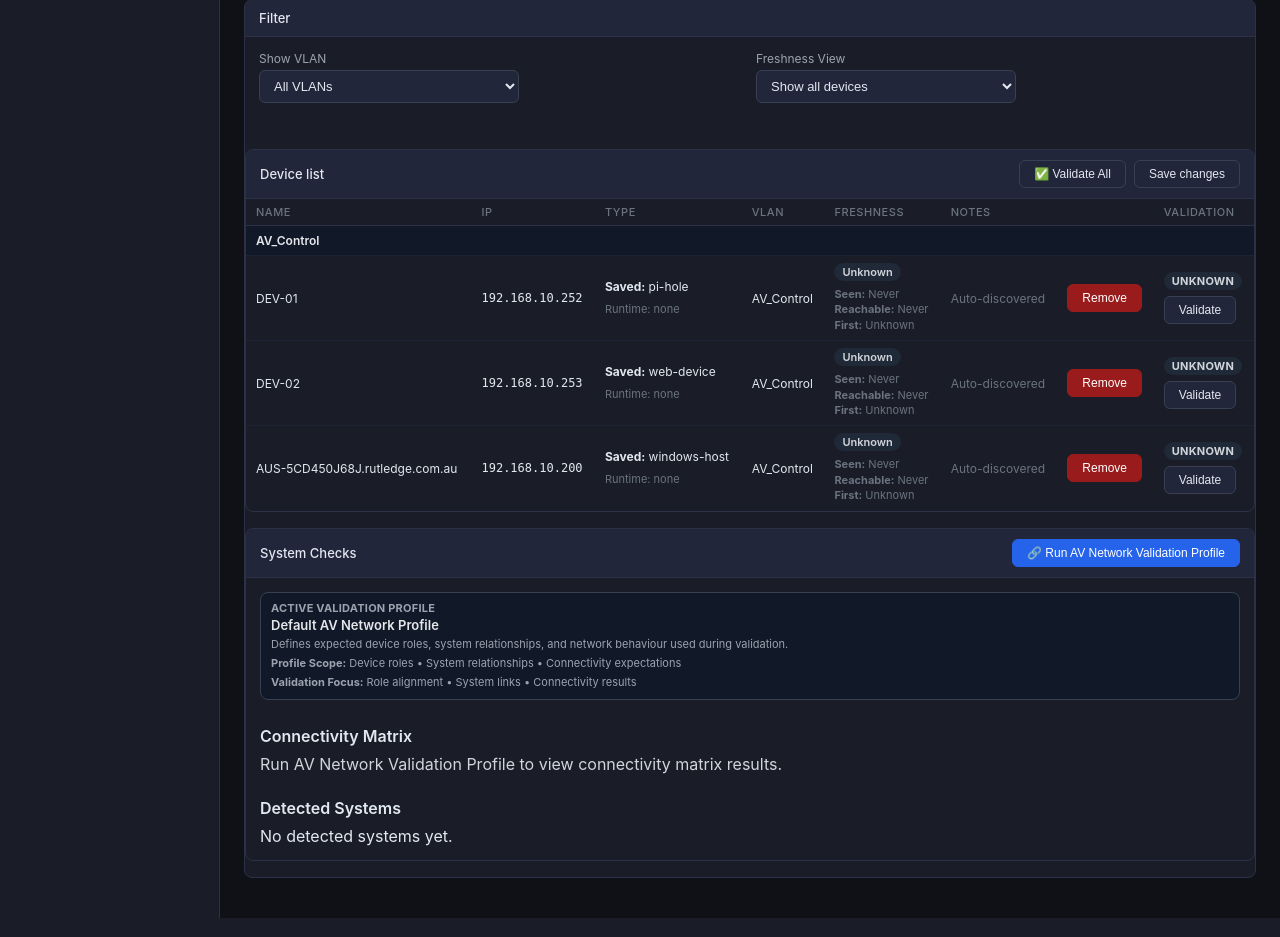
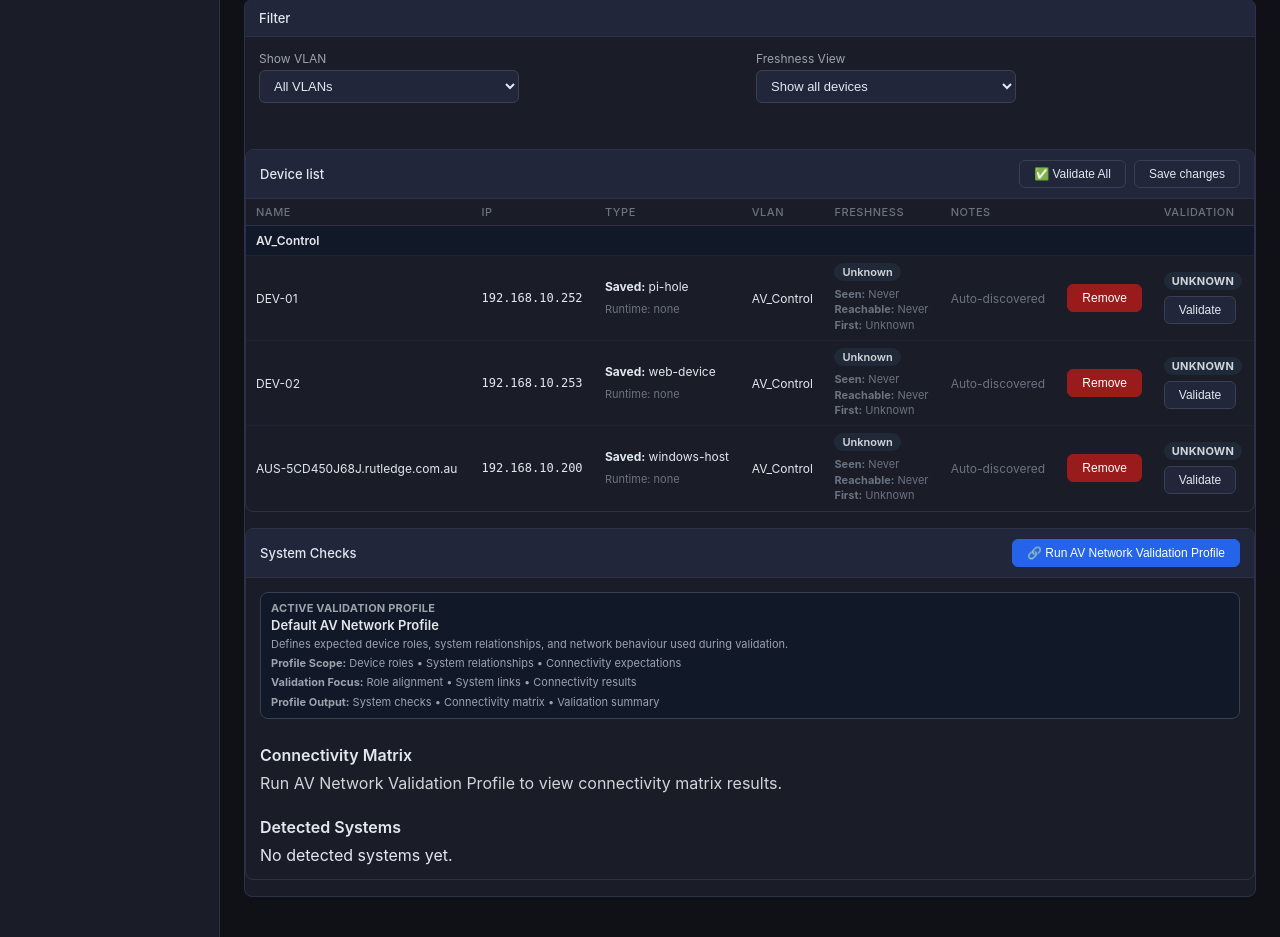
Before and after one commit to chriswarren85/NetPi, a Flask app: page /tools/devices in a window 1280 px wide. Shown: the part 669-1606 px from the top of the page. Run offline with Flask 3, Linux system fonts and the light colour scheme.

Commit message:
W2.5: add profile output cue to active validation profile block

```diff
--- a/templates/devices.html
+++ b/templates/devices.html
@@ -153,6 +153,7 @@ SW-01	192.168.1.10	10		Cisco"></textarea>
       <div style="margin-top:4px;font-size:11px;line-height:1.4;color:#9ca3af">Defines expected device roles, system relationships, and network behaviour used during validation.</div>
       <div style="margin-top:4px;font-size:11px;line-height:1.4;color:#9ca3af"><strong>Profile Scope:</strong> Device roles • System relationships • Connectivity expectations</div>
       <div style="margin-top:4px;font-size:11px;line-height:1.4;color:#9ca3af"><strong>Validation Focus:</strong> Role alignment • System links • Connectivity results</div>
+      <div style="margin-top:4px;font-size:11px;line-height:1.4;color:#9ca3af"><strong>Profile Output:</strong> System checks • Connectivity matrix • Validation summary</div>
     </div>
     <div id="system-summary" style="margin-bottom:10px;"></div>
     <div id="system-results" style="overflow-x:auto;"></div>
```
